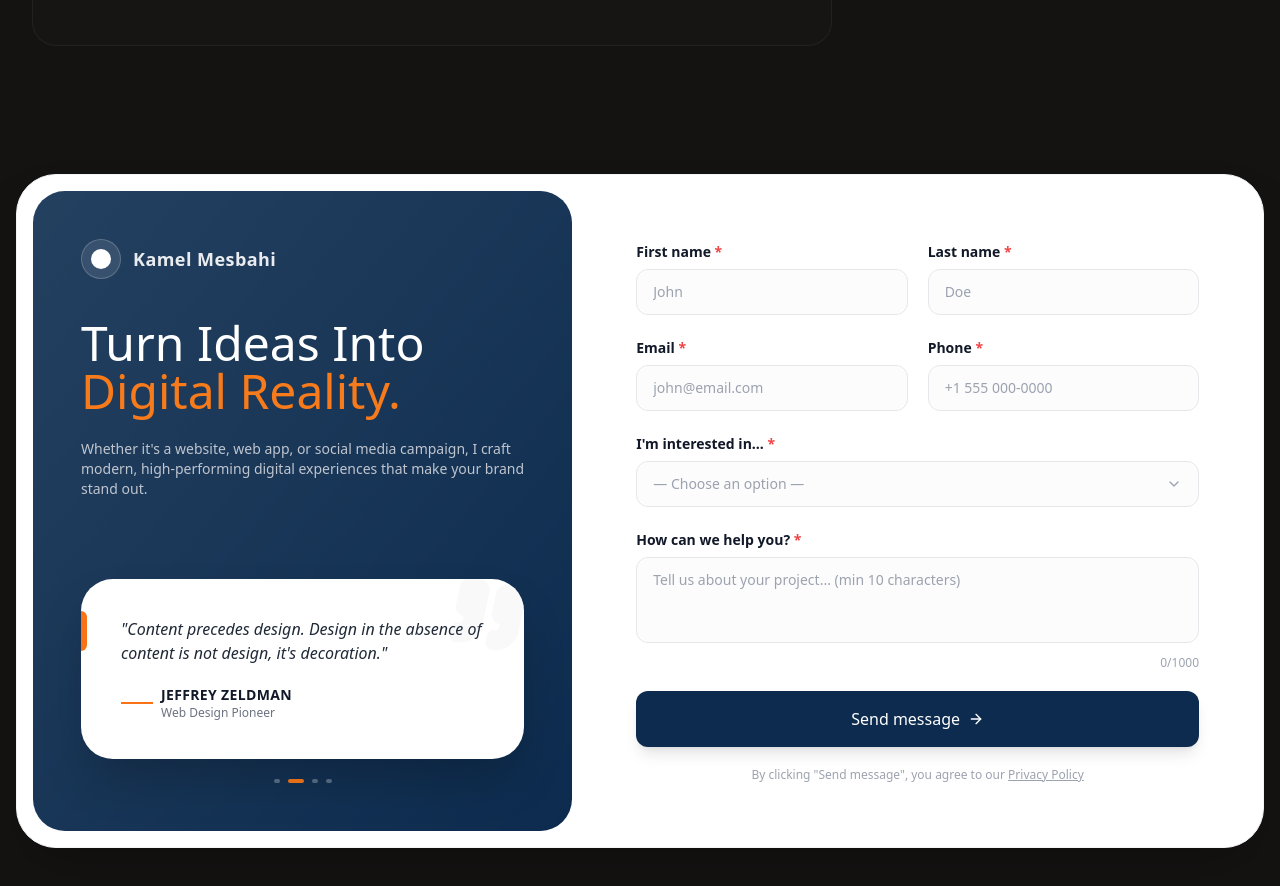
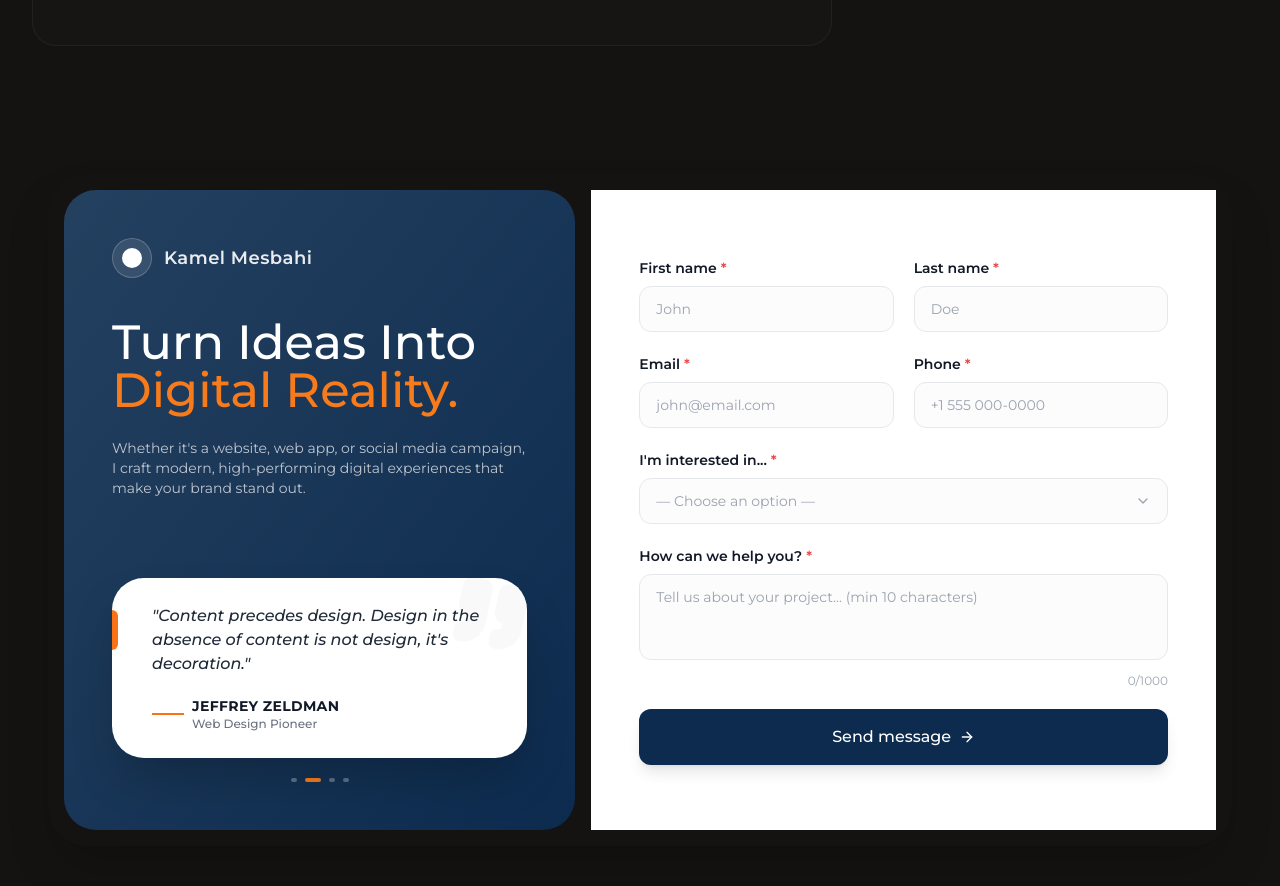
Before and after one commit to KamelMesbahi13/portfolio, a React (Vite) app: page / in a window 1280 px wide. Shown: the part 6620-7506 px from the top of the page. Built offline with nearby package versions, Linux system fonts and the light colour scheme.

Commit message:
adding contact us section

```diff
--- a/src/Components/Home/HomeContactUs/HomeContactUs.jsx
+++ b/src/Components/Home/HomeContactUs/HomeContactUs.jsx
@@ -311,16 +311,12 @@ const HomeContactUs = () => {
   };
 
   return (
-    <div className="container flex items-center justify-center w-full px-3 py-4 font-sans sm:py-6 md:py-12 sm:px-4">
-      <div className="bg-white p-2 sm:p-3 md:p-4 rounded-xl sm:rounded-2xl md:rounded-[2.5rem] shadow-2xl w-full max-w-[1400px] overflow-hidden border border-gray-100">
+    <div className="container flex items-center justify-center w-full py-4 sm:py-6 md:py-12">
+      <div className=" p-2 sm:p-3 md:p-4 rounded-xl sm:rounded-2xl md:rounded-[2.5rem] shadow-2xl w-full max-w-[1400px] overflow-hidden">
         <div className="flex flex-col gap-2 sm:gap-3 md:gap-4 lg:flex-row">
           {/* Left Panel */}
-          <div
-            className="w-full lg:w-[45%] rounded-lg sm:rounded-xl md:rounded-[2rem] p-4 sm:p-6 md:p-8 lg:p-12 relative flex flex-col justify-between overflow-hidden"
-            style={{ backgroundColor: colors.main }}
-          >
+          <div className="w-full lg:w-[45%] rounded-lg bg-mainColor sm:rounded-xl md:rounded-[2rem] p-4 sm:p-6 md:p-8 lg:p-12 relative flex flex-col justify-between overflow-hidden">
             <div className="absolute top-0 left-0 w-full h-full pointer-events-none bg-gradient-to-br from-white/10 to-transparent" />
-
             <div className="relative z-10">
               <div className="flex items-center gap-2 mb-4 text-white sm:gap-3 sm:mb-6 md:mb-10">
                 <div className="flex items-center justify-center border rounded-full w-7 h-7 sm:w-8 sm:h-8 md:w-10 md:h-10 bg-white/10 backdrop-blur-md border-white/20">
@@ -805,17 +801,6 @@ const HomeContactUs = () => {
                   </>
                 )}
               </motion.button>
-
-              {/* Privacy Policy */}
-              <p className="text-[9px] sm:text-[10px] md:text-xs text-center text-gray-400">
-                By clicking "Send message", you agree to our{" "}
-                <a
-                  href="#"
-                  className="underline transition-colors hover:text-gray-600"
-                >
-                  Privacy Policy
-                </a>
-              </p>
             </form>
           </div>
         </div>
```
